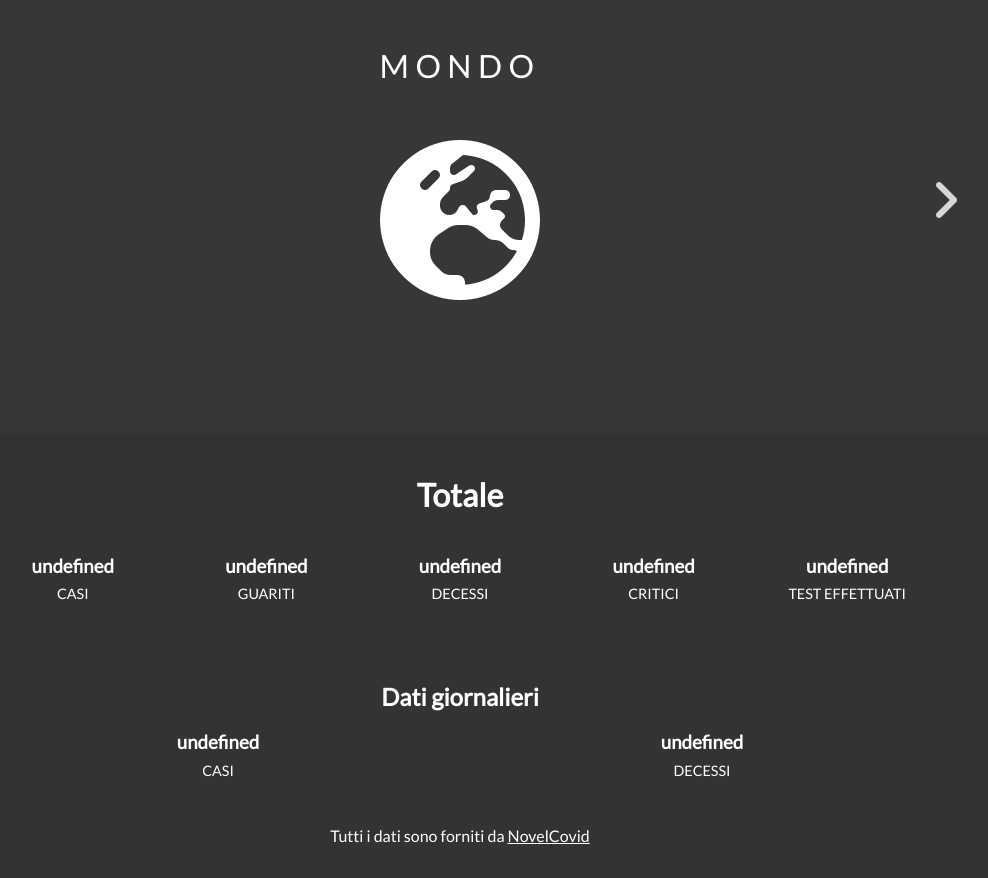
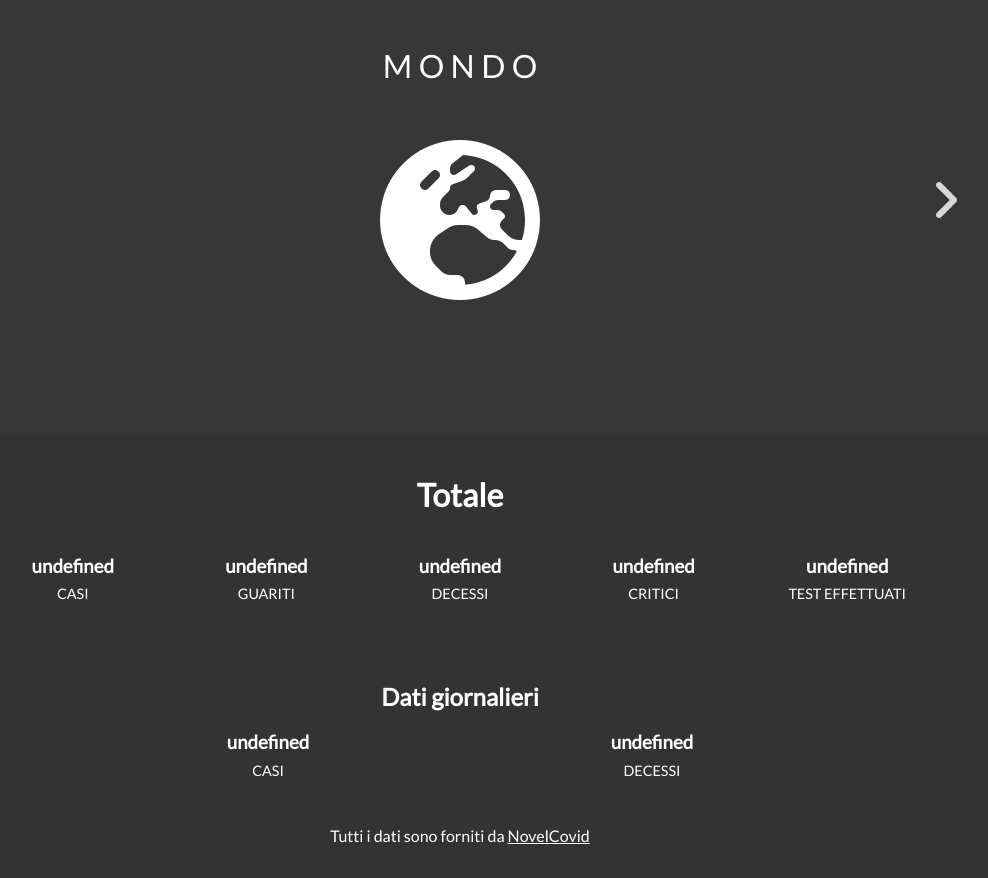
Before and after one commit to stefanotamponi/coronadashboard, a website built with webpack: page app/index.html in a window 1280 px wide. Shown: the whole page, without its empty margins (180-1168 px from the left). Built offline with nearby package versions, Linux system fonts and the light colour scheme; no server answers.

Commit message:
removed console logs, little responsive adjustments

```diff
--- a/app/assets/scripts/Components/Card.js
+++ b/app/assets/scripts/Components/Card.js
@@ -51,8 +51,6 @@ class Card {
         </div>
       </div>
     `
-    console.log(data)
-
     this.content.innerHTML = `
       <h1>Totale</h1>
       ${content}
--- a/app/assets/scripts/utility.js
+++ b/app/assets/scripts/utility.js
@@ -11,7 +11,6 @@ export const requestData = async function(mode) {
 
   try {
     let response = await fetch(baseUrl + endpoint);
-    console.log(`[requestData]: response status for ${endpoint}: ${response.status}`);
     return await response.json();
   } catch(err) {
     return {error: err}; //since we were expecting an object...
--- a/app/assets/styles/modules/_card.css
+++ b/app/assets/styles/modules/_card.css
@@ -53,6 +53,11 @@
       }
     }
 
+    &--alt {
+      max-width: 48em;
+      margin: 0 auto;
+    }
+
     div {
       display: flex;
       flex-direction: column;
--- a/app/assets/styles/modules/_slideshow.css
+++ b/app/assets/styles/modules/_slideshow.css
@@ -23,10 +23,12 @@
     margin: 0;
     padding: 0;
     position: absolute;
+    text-transform: uppercase;
     top: 15%;
-    transform: translate(-50%, -50%);
+    text-align: center;
+    transform: translate(-48%, -50%);
     transition: all 300ms ease-out;
-    text-transform: uppercase;
+
     @mixin atShort {
       font-size: 1.5em;
     }
@@ -41,6 +43,9 @@
     }
     @mixin atTall {
       font-size: 17em;
+    }
+    @mixin atTall {
+      padding-top: .21em;
     }
   }
 
--- a/app/temp/styles/styles.css
+++ b/app/temp/styles/styles.css
@@ -462,6 +462,11 @@ a {
     }
   }
 
+.card__section--alt {
+      max-width: 48em;
+      margin: 0 auto;
+    }
+
 .card__section div {
       display: flex;
       flex-direction: column;
@@ -519,11 +524,12 @@ a {
     margin: 0;
     padding: 0;
     position: absolute;
+    text-transform: uppercase;
     top: 15%;
-    -webkit-transform: translate(-50%, -50%);
-            transform: translate(-50%, -50%);
+    text-align: center;
+    -webkit-transform: translate(-48%, -50%);
+            transform: translate(-48%, -50%);
     transition: all 300ms ease-out;
-    text-transform: uppercase;
   }
 
 @media screen and (max-height: 650px) {
@@ -550,6 +556,13 @@ a {
 
 .slideshow i {
       font-size: 17em
+  }
+  }
+
+@media screen and (min-height: 900px) {
+
+.slideshow i {
+      padding-top: .21em
   }
   }
 
```
Also changed, not shown: app/temp/scripts/App.js.
